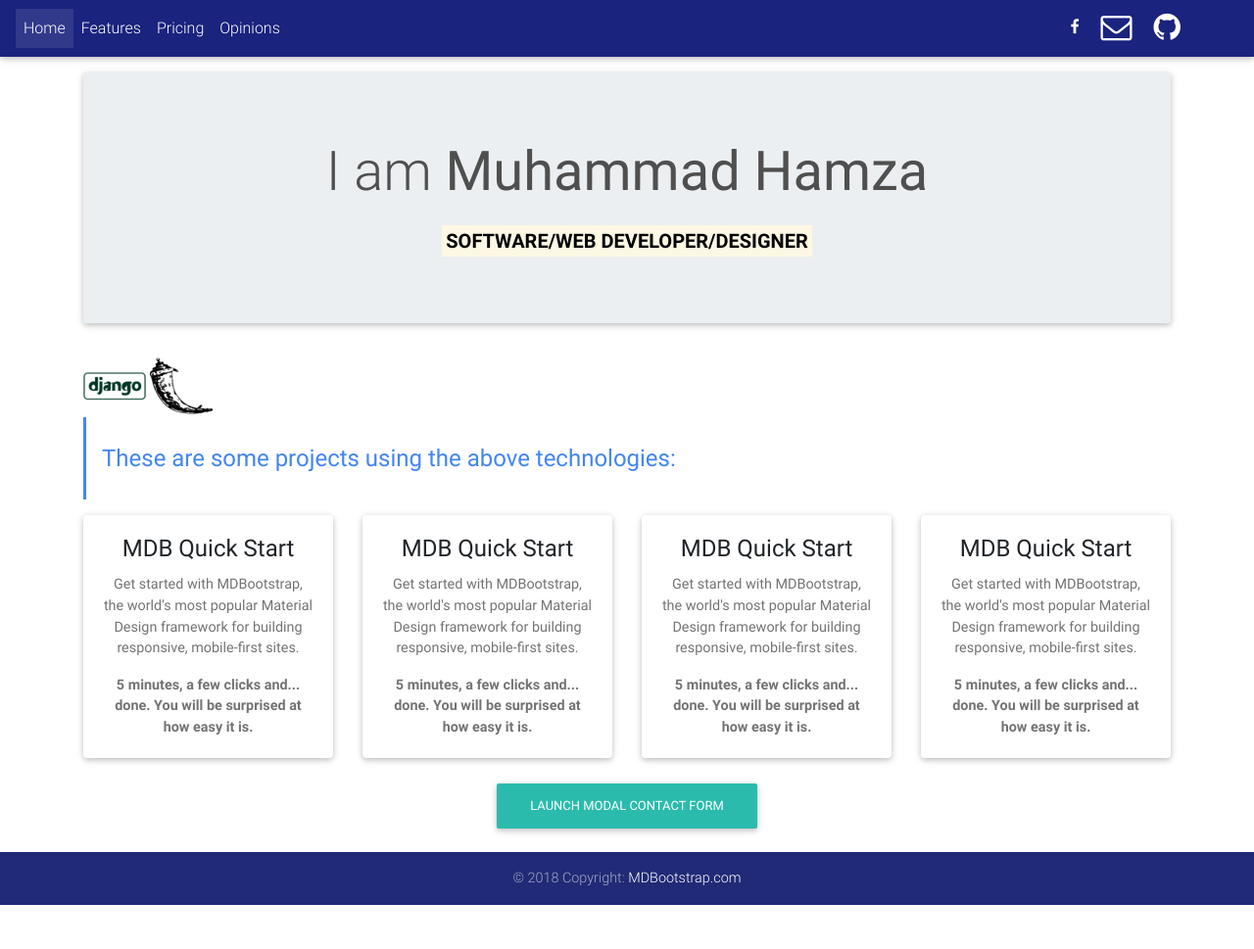
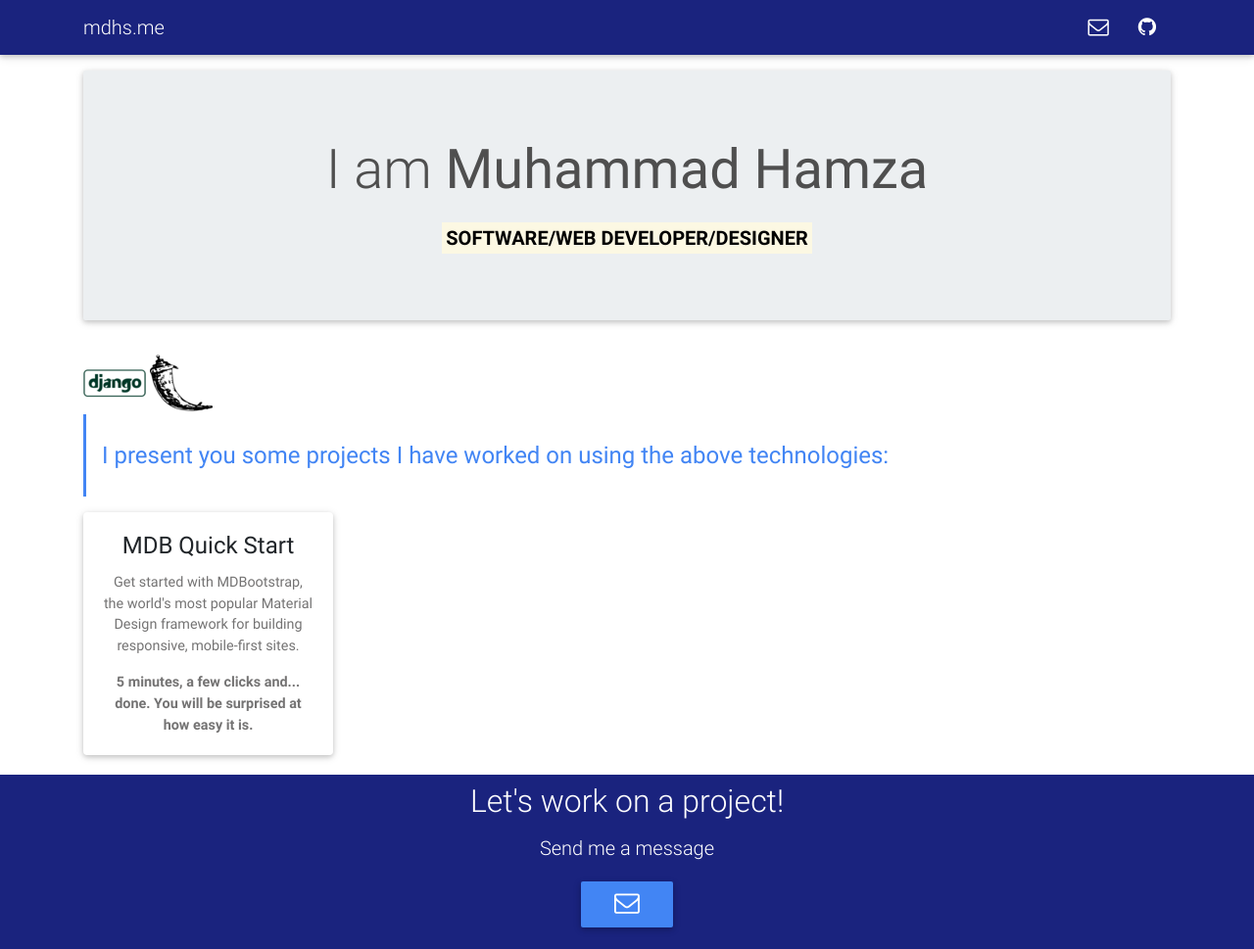
Before and after one commit to muhammadh-s/portfolio-mdb-page, a plain HTML site: page index.html in a window 1280 px wide. Shown: the whole page at 98% size. Before the commit the page ends 924 px from the top, so only its background shows below. Drawn offline with Linux system fonts and the light colour scheme.

Commit message:
ammended design

```diff
--- a/index.html
+++ b/index.html
@@ -19,39 +19,26 @@
 <header>
 
   <nav class="navbar navbar-expand-lg navbar-dark indigo darken-4">
+    <div class="container">
+      <a class="navbar-brand" href="#">mdhs.me</a>
     <button class="navbar-toggler" type="button" data-toggle="collapse" data-target="#navbarSupportedContent"
       aria-controls="navbarSupportedContent" aria-expanded="false" aria-label="Toggle navigation">
       <span class="navbar-toggler-icon"></span>
     </button>
     <div class="collapse navbar-collapse" id="navbarSupportedContent">
       <ul class="navbar-nav mr-auto">
-        <li class="nav-item active">
-          <a class="nav-link" href="#">Home <span class="sr-only">(current)</span></a>
+
+      </ul>
+      <ul class="navbar-nav nav-flex-icons">
+        <li class="nav-item">
+          <a class="nav-link"><i class="fa fa-envelope-o fa-lg white-text mx-1" data-toggle="modal" data-target="#modalContactForm"></i></a>
         </li>
         <li class="nav-item">
-          <a class="nav-link" href="#">Features</a>
-        </li>
-        <li class="nav-item">
-          <a class="nav-link" href="#">Pricing</a>
-        </li>
-        <li class="nav-item">
-          <a class="nav-link" href="#">Opinions</a>
-        </li>
-      </ul>
-      <ul class="navbar-nav nav-flex-icons">
-
-        <li class="nav-item">
-          <a class="nav-link"><i class="fa fa-facebook"></i></a>
-        </li>
-        <li class="nav-item">
-          <a class="nav-link"><i class="fa fa-envelope-o fa-lg white-text fa-2x"></i></a>
-        </li>
-        <li class="nav-item">
-          <a class="nav-link"><i class="fa fa-github fa-lg white-text mr-md-5 mr-3 fa-2x"></i></a>
+          <a class="nav-link"><i class="fa fa-github fa-lg white-text mx-1"></i></a>
         </li>
       </ul>
     </div>
-
+</div>
   </nav>
 
 </header>
@@ -84,7 +71,7 @@
       <img class="img-responsive" src = 'img/flask.png'/>
 
       <blockquote class="blockquote bq-primary">
-        <p class="bq-title">These are some projects using the above technologies:</p>
+        <p class="bq-title">I present you some projects I have worked on using the above technologies:</p>
       </blockquote>
 
 
@@ -119,84 +106,6 @@
 
             </div>
             <!--Grid column-->
-
-            <!--Grid column-->
-            <div class="col-md-3 mb-1">
-
-              <!--Card-->
-              <div class="card">
-
-                <!--Card image-->
-
-                <!--Card content-->
-                <div class="card-body">
-                  <!--Title-->
-                  <h4 class="card-title">MDB Quick Start</h4>
-                  <!--Text-->
-                  <p class="card-text">Get started with MDBootstrap, the world's most popular Material Design framework for building
-                    responsive, mobile-first sites.</p>
-                    <p class="card-text">
-                      <strong>5 minutes, a few clicks and... done. You will be surprised at how easy it is.</strong>
-                    </p>
-                  </div>
-
-                </div>
-                <!--/.Card-->
-
-              </div>
-              <!--Grid column-->
-
-              <!--Grid column-->
-              <div class="col-md-3 mb-1">
-
-                <!--Card-->
-                <div class="card">
-
-                  <!--Card image-->
-
-                  <!--Card content-->
-                  <div class="card-body">
-                    <!--Title-->
-                    <h4 class="card-title">MDB Quick Start</h4>
-                    <!--Text-->
-                    <p class="card-text">Get started with MDBootstrap, the world's most popular Material Design framework for building
-                      responsive, mobile-first sites.</p>
-                      <p class="card-text">
-                        <strong>5 minutes, a few clicks and... done. You will be surprised at how easy it is.</strong>
-                      </p>
-                    </div>
-
-                  </div>
-                  <!--/.Card-->
-
-                </div>
-                <!--Grid column-->
-
-                <!--Grid column-->
-                <div class="col-md-3 mb-1">
-
-                  <!--Card-->
-                  <div class="card">
-
-                    <!--Card image-->
-
-                    <!--Card content-->
-                    <div class="card-body">
-                      <!--Title-->
-                      <h4 class="card-title">MDB Quick Start</h4>
-                      <!--Text-->
-                      <p class="card-text">Get started with MDBootstrap, the world's most popular Material Design framework for building
-                        responsive, mobile-first sites.</p>
-                        <p class="card-text">
-                          <strong>5 minutes, a few clicks and... done. You will be surprised at how easy it is.</strong>
-                        </p>
-                      </div>
-
-                    </div>
-                    <!--/.Card-->
-
-                  </div>
-                  <!--Grid column-->
 
                 </div>
                 <!--Grid row-->
@@ -246,31 +155,21 @@
                 </div>
               </div>
             </div>
-
-            <div class="text-center">
-              <a href="" class="btn btn-default btn-rounded mb-4" data-toggle="modal" data-target="#modalContactForm">Launch
-                Modal Contact Form</a>
-              </div>
-
-
-
-
             </div>
           </main>
           <!--Main layout-->
 
-          <!-- Footer -->
-  <footer class="page-footer font-small indigo darken-3 wow fadeIn">
-
-    <!-- Copyright -->
-    <div class="footer-copyright text-center py-3">© 2018 Copyright:
-      <a href="https://mdbootstrap.com/education/bootstrap/"> MDBootstrap.com</a>
-    </div>
-    <!-- Copyright -->
-
-  </footer>
   <!-- Footer -->
-
+  <div class="streak1 indigo darken-4">
+             <div class="flex-center">
+                 <ul class="list-unstyled">
+                     <li><h2 class="h2-responsive mt-2 wow fadeIn white-text">Let's work on a project!</h2></li>
+                     <li><h5 class="h5-responsive wow fadeIn white-text" data-wow-delay="0.2s">Send me a message</li>
+                      <li> <button class="btn btn-primary" data-toggle="modal" data-target="#modalContactForm"><i class="fa fa-envelope-o fa-lg white-text fa-2x"></i></button></li>
+                 </ul>
+             </div>
+         </div>
+             <!-- Footer Links -->
 
           <!-- SCRIPTS -->
           <!-- JQuery -->
```
